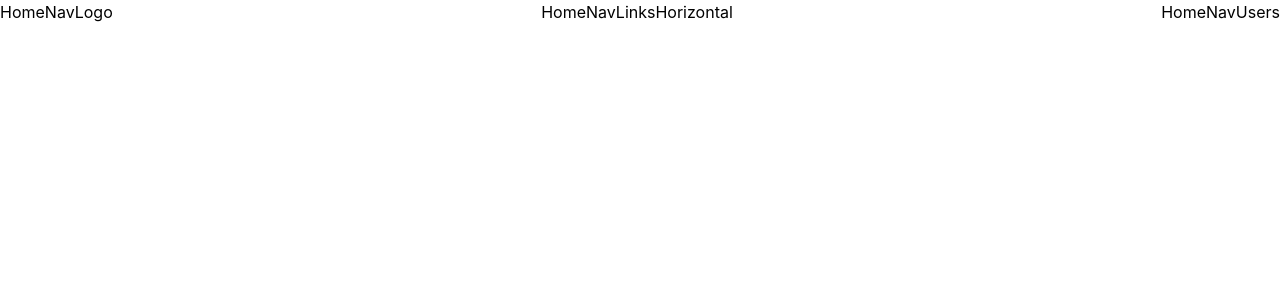
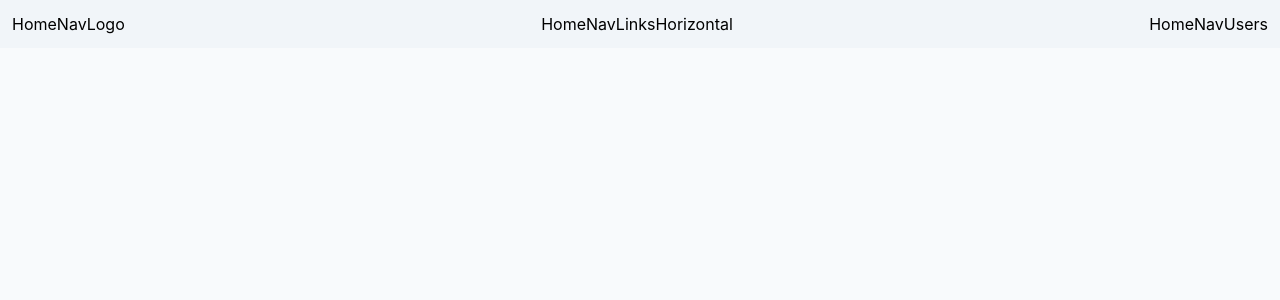
Before and after one commit to skhameedoutlook/client1frontend, a React (Create React App) app: page / in a window 1280 px wide. Shown: the top 300 px of the page. Built offline with nearby package versions, Linux system fonts and the light colour scheme.

Commit message:
Initial roputing setup

```diff
--- a/src/components/home.js
+++ b/src/components/home.js
@@ -3,5 +3,6 @@ import { HomeNav } from "./nav/homenav"
 export const Home = () => {
     return <div>
         <HomeNav></HomeNav>
+        <div className="bg-slate-50 h-screen"></div>
     </div>
 }
--- a/src/components/nav/homenav.js
+++ b/src/components/nav/homenav.js
@@ -20,11 +20,11 @@ export const HomeNav = () => {
   }, []);
 
   return (
-    <div>
+    <div className="bg-slate-100 p-3">
       {
         isMobile ? (
           <div className="flex justify-between">
-            <div>
+            <div className="flex">
               <ThreeBarIcon />
               <HomeNavLogo />
             </div>
```
